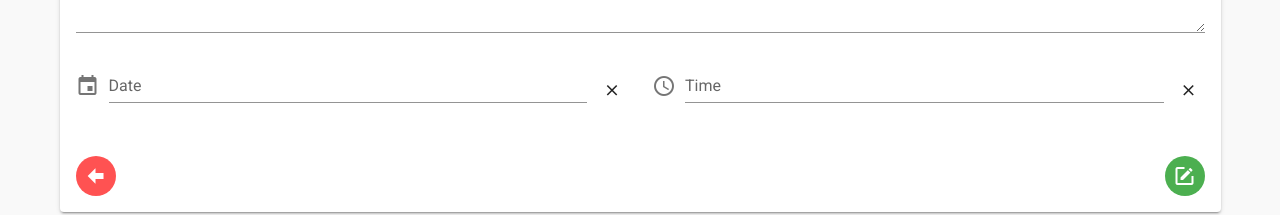
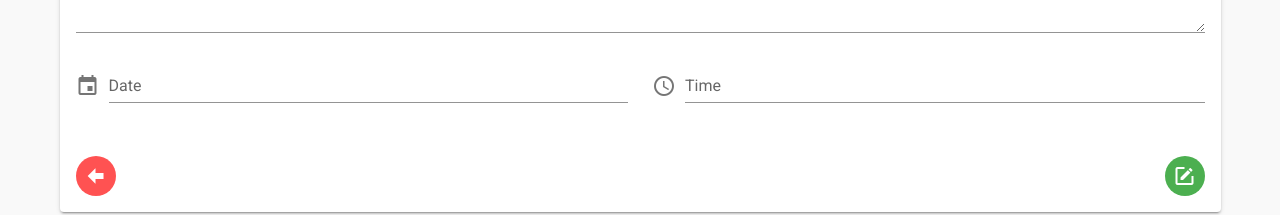
Before and after one commit to inouchi/vue-todo-app, a Vue app: page /#/edit in a window 1280 px wide. Shown: the part 286-501 px from the top of the page. Built offline with nearby package versions, Linux system fonts and the light colour scheme.

Commit message:
feat: support the clear function for date and time with the clearable option of v-text-field

```diff
--- a/src/models/Todo.ts
+++ b/src/models/Todo.ts
@@ -49,6 +49,11 @@ export class Todo {
   }
 
   set date(newDate: string) {
+    if (!newDate) {
+      this._date = "";
+      return;
+    }
+
     if (Todo.DATE_REGEX.test(newDate)) {
       this._date = newDate;
     }
@@ -59,6 +64,11 @@ export class Todo {
   }
 
   set time(newTime: string) {
+    if (!newTime) {
+      this._time = "";
+      return;
+    }
+
     if (Todo.TIME_REGEX.test(newTime)) {
       this._time = newTime;
     }
@@ -75,12 +85,4 @@ export class Todo {
   get status(): TodoStatus {
     return this._status;
   }
-
-  public clearDate(): void {
-    this._date = "";
-  }
-
-  public clearTime(): void {
-    this._time = "";
-  }
 }
--- a/src/views/RegisterTodo.vue
+++ b/src/views/RegisterTodo.vue
@@ -35,13 +35,9 @@
                     prepend-icon="mdi-calendar"
                     readonly
                     v-on="on"
+                    clearable
                   >
-                    <template v-slot:append-outer>
-                      <v-btn x-small fab text @click="clearDate()"
-                        ><v-icon>mdi-close</v-icon></v-btn
-                      >
-                    </template></v-text-field
-                  >
+                  </v-text-field>
                 </template>
                 <v-date-picker
                   v-model="todo.date"
@@ -70,12 +66,8 @@
                     :label="$t('messages.time')"
                     readonly
                     v-on="on"
+                    clearable
                   >
-                    <template v-slot:append-outer>
-                      <v-btn x-small fab text @click="clearTime()"
-                        ><v-icon>mdi-close</v-icon></v-btn
-                      >
-                    </template>
                   </v-text-field>
                 </template>
                 <v-time-picker
@@ -171,16 +163,6 @@ export default class RegisterTodo extends Vue {
   toHome(): void {
     this.$router.push("/");
   }
-
-  clearDate(): void {
-    this.todo.clearDate();
-    this.$forceUpdate();
-  }
-
-  clearTime(): void {
-    this.todo.clearTime();
-    this.$forceUpdate();
-  }
 }
 </script>
 
```
